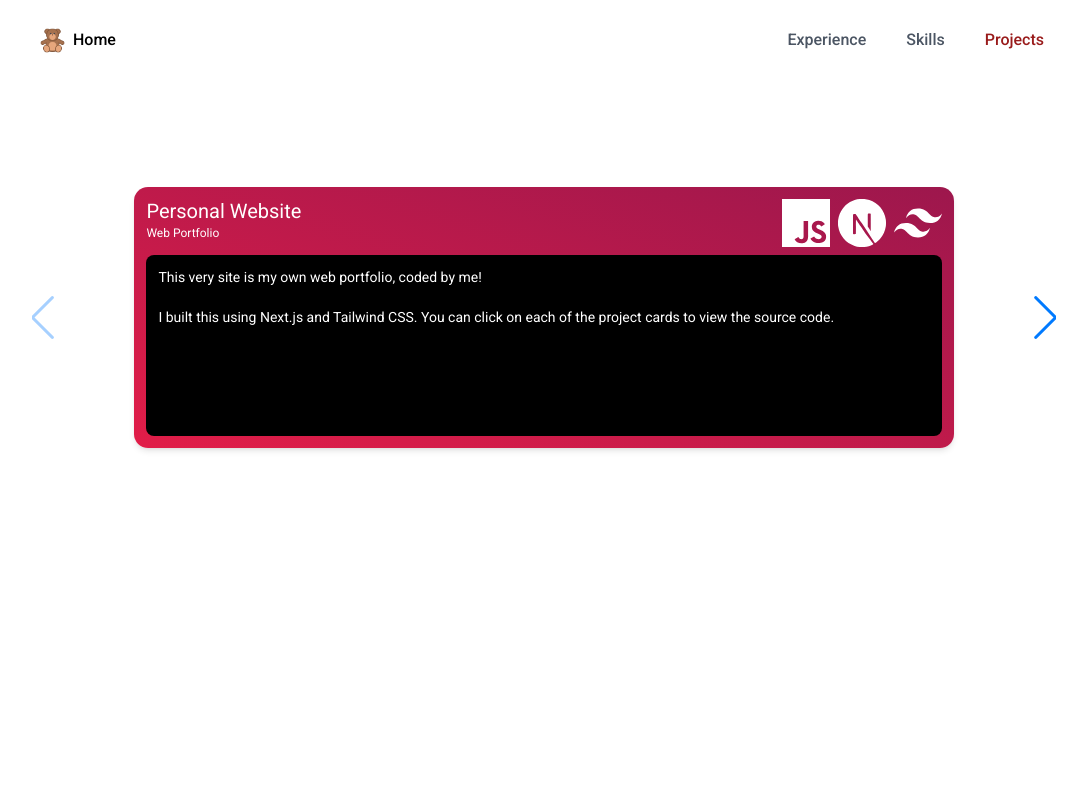
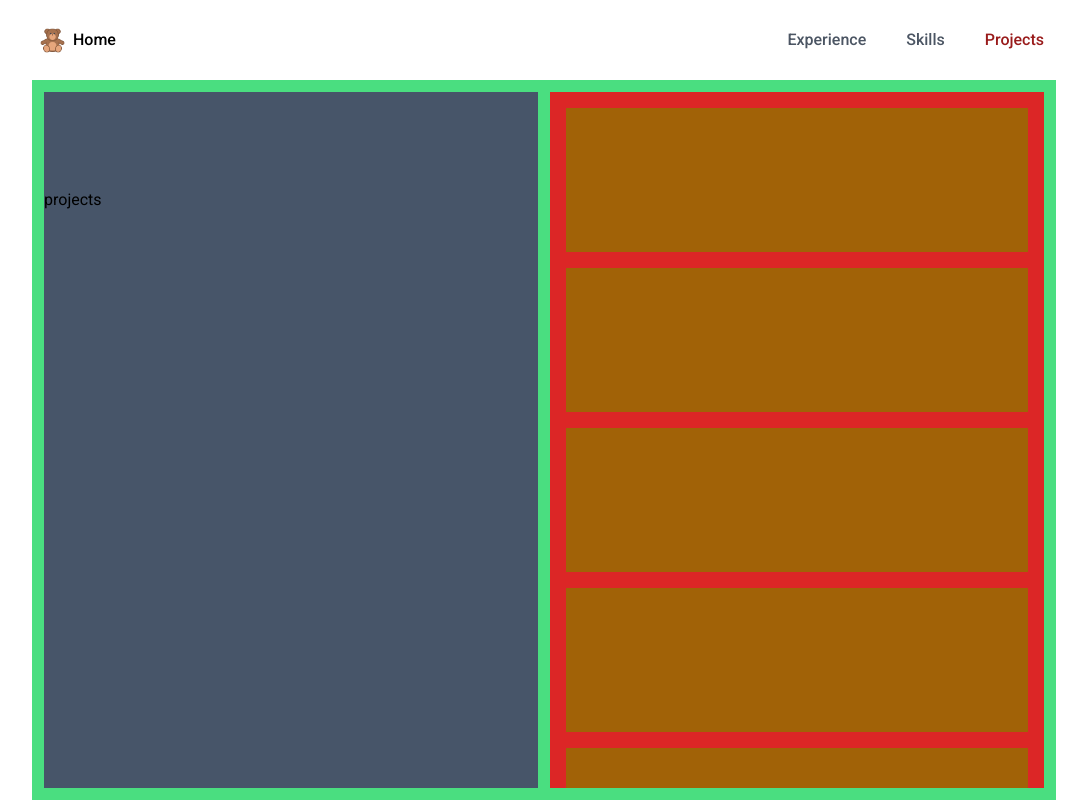
Before and after one commit to jdrco/self-portfolio, a Next.js app: page /projects in a window 1280 px wide. Shown: the whole page, without its empty margins (96-1183 px from the left). Built offline with nearby package versions, Linux system fonts and the light colour scheme.

Commit message:
Project page skeleton.
Fixed height for all pages

```diff
--- a/components/Layout.js
+++ b/components/Layout.js
@@ -1,11 +1,31 @@
 import Navbar from './Navbar';
+import { useState, useEffect } from 'react';
 import Footer from './Footer';
 
 const Layout = ({ children }) => {
+  const [windowHeight, setWindowHeight] = useState(0);
+
+  useEffect(() => {
+    setWindowHeight(window.innerHeight);
+    function handleResize() {
+      setWindowHeight(window.innerHeight);
+    }
+    window.addEventListener('resize', handleResize);
+    return () => {
+      window.removeEventListener('resize', handleResize);
+    };
+  }, []);
+
+  const navbarHeight = 80; // Set your navbar height here
+  const bodyHeight = windowHeight - navbarHeight;
+  console.log(bodyHeight);
+
   return (
     <div className="max-w-[22rem] sm:max-w-xl md:max-w-5xl flex mx-auto h-screen flex-col absolute inset-0 scroll no-scrollbar">
       <Navbar />
-      <div className='h-full'>{children}</div>
+      <div className="h-full flex-1" style={{ height: bodyHeight }}>
+        {children}
+      </div>
       {/* <Footer /> */}
     </div>
   );
--- a/pages/projects/index.js
+++ b/pages/projects/index.js
@@ -44,7 +44,23 @@ const Projects = () => {
         <title>Jared Drueco | Projects</title>
         <meta name="keywords" content="projects" />
       </Head>
-      <div className="flex flex-col justify-center items-center h-96 sm:h-[475px]">
+      <div className="w-full h-full flex flex-col sm:flex-row p-3 bg-green-400 gap-3">
+        <div className="sm:w-1/2 bg-slate-600">
+          <br />
+          <br />
+          <br />
+          <br />
+          projects
+        </div>
+        <div className="sm:w-1/2 bg-red-600 flex flex-col gap-4 p-4 overflow-y-auto overflow-scroll">
+          <div className="bg-yellow-700 w-full"><br /><br /><br /><br /><br /><br /></div>
+          <div className="bg-yellow-700 w-full"><br /><br /><br /><br /><br /><br /></div>
+          <div className="bg-yellow-700 w-full"><br /><br /><br /><br /><br /><br /></div>
+          <div className="bg-yellow-700 w-full"><br /><br /><br /><br /><br /><br /></div>
+          <div className="bg-yellow-700 w-full"><br /><br /><br /><br /><br /><br /></div>
+        </div>
+      </div>
+      {/* <div className="flex flex-col justify-center items-center h-96 sm:h-[475px]">
         <div className=" h-full w-full flex flex-col justify-center items-center">
           <div className="w-full h-full">
             <Swiper navigation={true} modules={[Navigation]} className="h-full">
@@ -207,7 +223,7 @@ const Projects = () => {
             </Swiper>
           </div>
         </div>
-      </div>
+      </div> */}
     </>
   );
 };
--- a/pages/skills/index.js
+++ b/pages/skills/index.js
@@ -36,8 +36,8 @@ const Projects = () => {
         <meta name="keywords" content="skills" />
       </Head>
       <div className="w-full h-full flex flex-col justify-self-stretch">
+        <div className="text-2xl sm:text-3xl mb-3">TECHNICAL SKILLS</div>
         <div className="flex-1">
-          <div className="flex-1 text-2xl sm:text-3xl mb-6">TECHNICAL SKILLS</div>
           <div className="w-full flex align-baseline pt-3 border-t-[1px] border-black">
             {/* left */}
             <div className="w-1/2 text-base sm:text-lg">Languages</div>
```
Also changed, not shown: pages/experience/index.js (+0 -103 lines).
